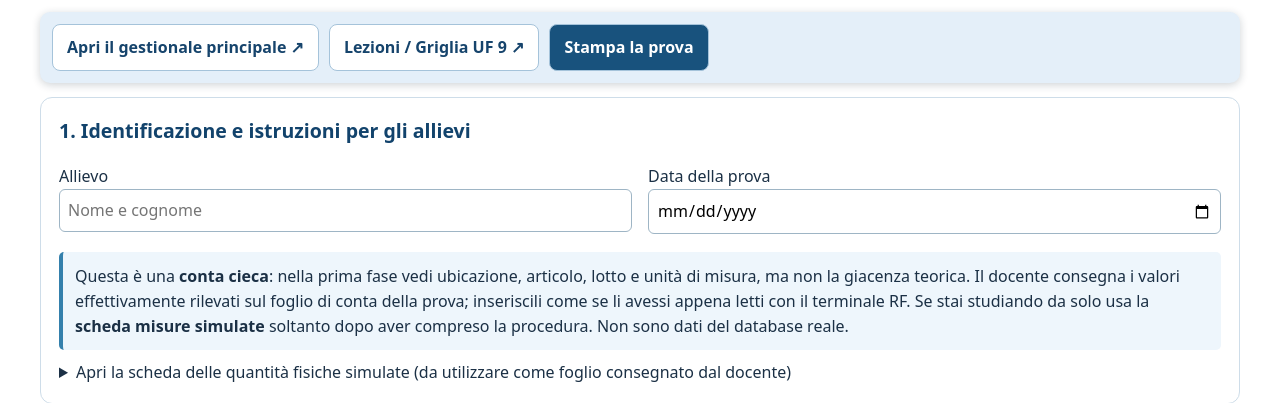
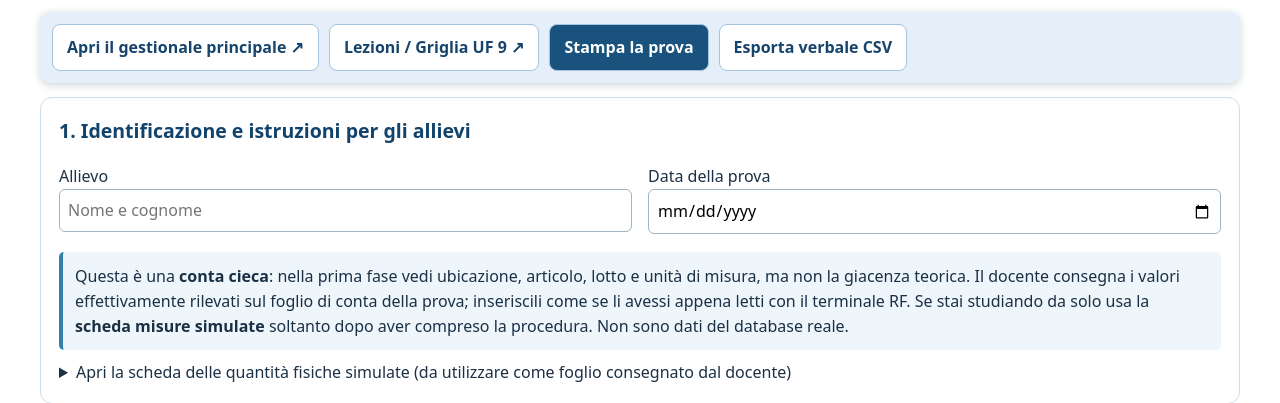
Before and after one commit to Maurizio-7887/MASTERSAPSTYLE-ACADEMY, a Python web app: template app/blueprints/portale/templates/portale/uf9_laboratorio.html in a window 1280 px wide. Shown: the part 258-661 px from the top of the page. Run offline with Jinja, Linux system fonts and the light colour scheme; the template is opened without the code that fills it, so the values that code supplies are empty.

Commit message:
Provide UF9 teacher CSV record download in addition to printable practical inventory exam

```diff
--- a/app/blueprints/portale/templates/portale/uf9_laboratorio.html
+++ b/app/blueprints/portale/templates/portale/uf9_laboratorio.html
@@ -37,6 +37,7 @@
 <a href="{{ url_for('erp_dati.avvio',versione=versione,esercizio_guida='magazziniere-5') }}" target="_blank" rel="noopener">Apri il gestionale principale ↗</a>
 <a href="{{ url_for('portale.uf9_pistoia',versione=versione) }}" target="_blank" rel="noopener">Lezioni / Griglia UF 9 ↗</a>
 <button class="u9-btn primary" type="button" onclick="window.print()">Stampa la prova</button>
+<button class="u9-btn" type="button" id="u9-export">Esporta verbale CSV</button>
 </div>
 <section class="u9-section">
 <h2>1. Identificazione e istruzioni per gli allievi</h2>
```
